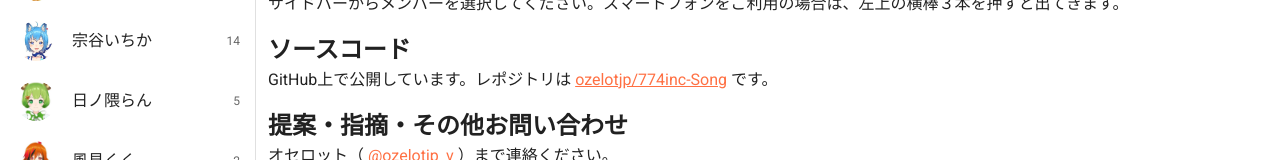
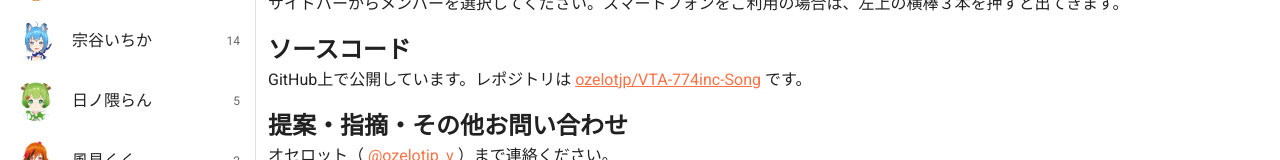
Before and after one commit to 774inc-fan/774inc-BGM, a Nuxt app: page / in a window 1280 px wide. Shown: the part 208-368 px from the top of the page. Built offline with nearby package versions, Linux system fonts and the light colour scheme.

Commit message:
feat: レポジトリ名が変更になったので修正

```diff
--- a/src/pages/index.vue
+++ b/src/pages/index.vue
@@ -19,7 +19,7 @@
         </h2>
         <p>
           GitHub上で公開しています。レポジトリは
-          <a href="https://github.com/ozelotjp">ozelotjp/774inc-Song</a>
+          <a href="https://github.com/ozelotjp/VTA-774inc-Song">ozelotjp/VTA-774inc-Song</a>
           です。
         </p>
         <h2>
```
